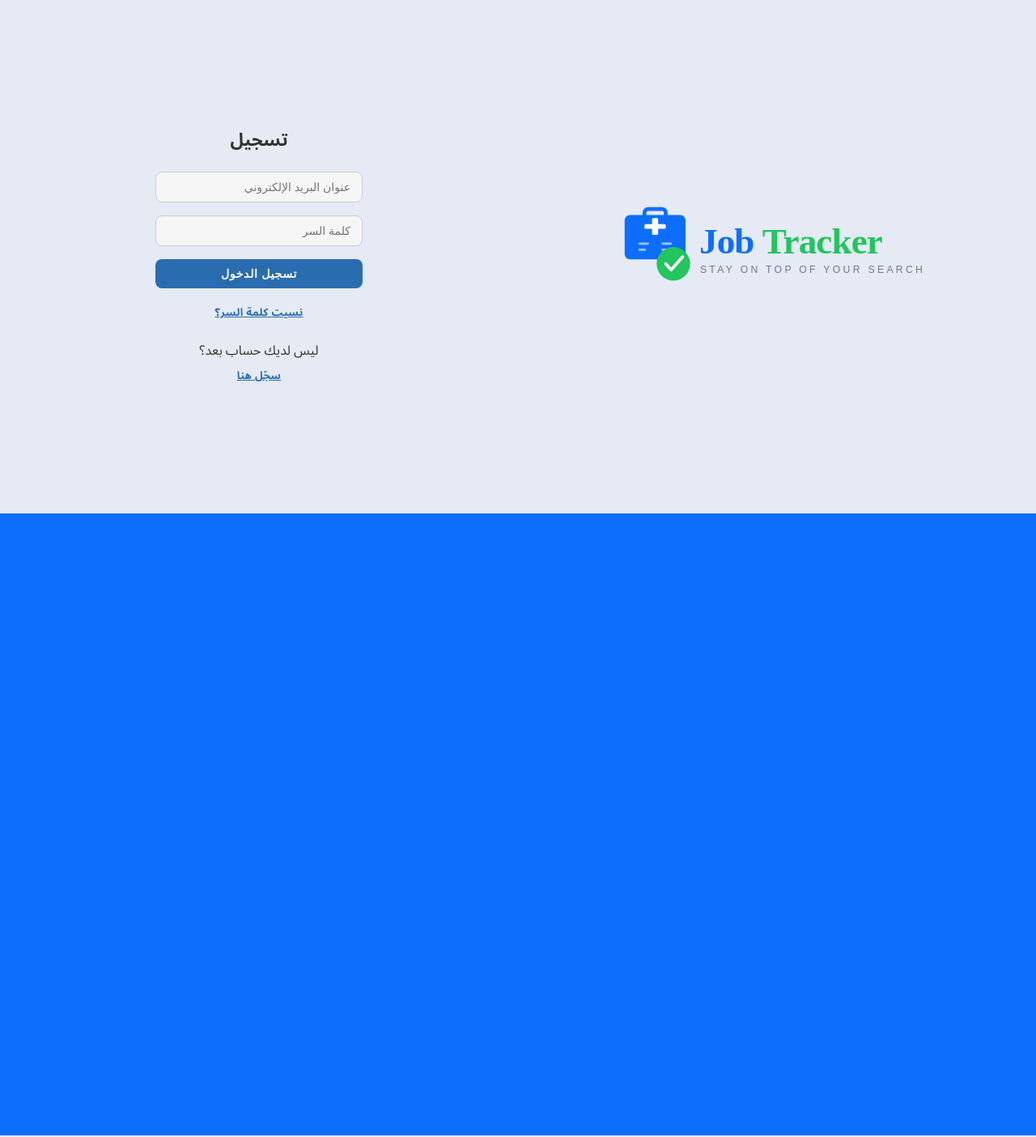
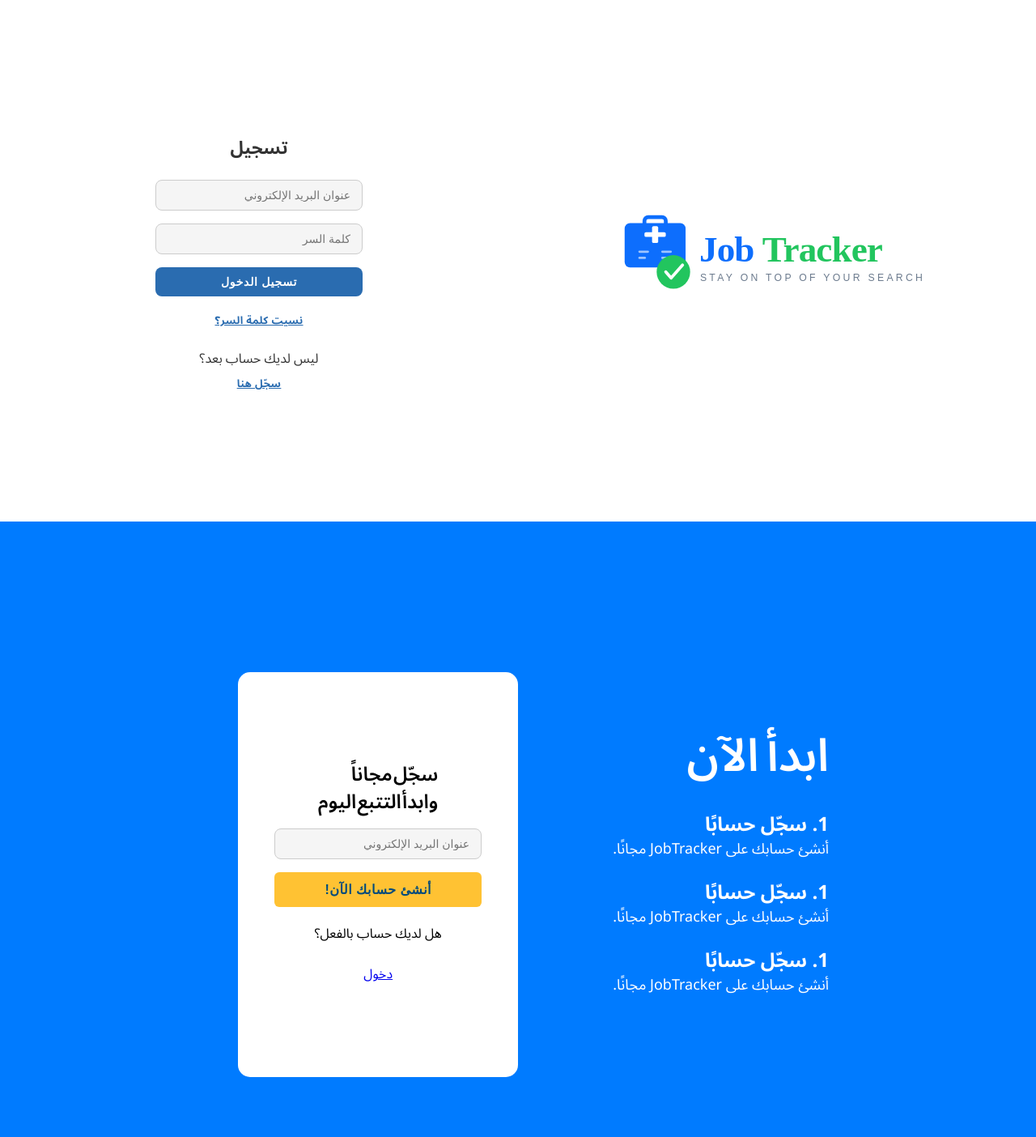
Before and after one commit to ahmed-alawlaqi25/JobApplicationTracker, a Flask app: page / in a window 1280 px wide. Shown: the part 1640-3044 px from the top of the page at 81% size. Run offline with Flask 3, Linux system fonts and the light colour scheme; some libraries are stand-ins or nearby versions.

Commit message:
work on action section

```diff
--- a/app/static/style.css
+++ b/app/static/style.css
@@ -12,19 +12,12 @@ body {
     background-repeat: no-repeat;
     background-size: cover;
     font-family: "Noto Sans Arabic", sans-serif;
-    background-color: #e5eaf5;
 }
 
 li {
     list-style: none;
 }
 
-a {
-    text-decoration: none;
-    color: #333;
-    font-size: 1.2rem;
-    font-weight: bold;
-}
 
 h1 {
     word-spacing: -5px;
@@ -106,6 +99,11 @@ header {
 .links a {
     display: block;
     padding: 12px 16px;
+    text-decoration: none;
+    color: #333;
+    font-size: 1.2rem;
+    font-weight: bold;
+
 }
 
 
@@ -175,11 +173,20 @@ header {
     text-decoration: none;
     transition: all .3s;
     box-shadow: 0 1px 2px #1018280d;
+    display: block;
+
+
 }
 
 .action-button:hover {
-    background-color: #0d6efd;
+    background-color: #0056b3;
     color: white;
+}
+
+#nav-logo {
+    display: block;
+    width: 100%;
+    height: 100%;
 }
 
 .overlay-button {
@@ -484,16 +491,103 @@ header {
 
 /*action-section*/
 #action-section {
-    background-color: #0d6efd;
-    height: 96vh;
+    background-color: #007bff;
+    min-height: 95vh;
+    height: auto;
+    display: flex;
+    justify-content: center;
+    align-items: center;
+    padding: 40px 20px;
 }
 
-.section-wrapper-action {
+.action-section-wrapper {
+    width: 100%;
+    max-width: 800px;
+    margin-left: auto;
+    margin-right: auto;
+    padding-left: 16px;
+    padding-right: 16px;
+    padding-top: 7rem;
     display: grid;
     grid-template-columns: 1fr 1fr;
-    gap: 1rem;
+    align-items: center;
+
+}
+
+.right-action-card {
+    color: white;
+    display: flex;
+    flex-direction: column;
+    align-self: center;
+}
+
+.call-to-action {
+    font-size: 3.5rem;
+    font-weight: 600;
+    margin-bottom: 40px;
+
+}
+
+.action-list {
+    font-size: 1.125rem;
+    margin-bottom: 25px;
+    line-height: 1.4;
+}
+
+.action-list-span {
+    font-size: 1.5rem;
+    font-weight: 700;
+    display: block;
+}
+
+.registration-card {
+    display: flex;
+    flex-direction: column;
     align-items: center;
     justify-content: center;
+    gap: 1rem;
+
+
+    width: 90%;
+    max-width: 400px;
+
+
+    height: auto;
+    min-height: 500px;
+    padding: 2rem;
+
+    background-color: white;
+    border-radius: 15px;
+    box-sizing: border-box;
+}
+
+.register-btn {
+    background-color: #ffc233;
+    color: #004a7c;
+
+
+    padding: 12px 24px;
+    width: 16rem;
+    max-width: 400px;
+
+
+    border: none;
+    border-radius: 6px;
+
+
+    font-size: 16px;
+    font-weight: bold;
+    text-transform: uppercase;
+    letter-spacing: 0.5px;
+
+
+    cursor: pointer;
+    transition: background-color 0.3s ease;
+}
+
+/* Hover state to match the second (darker) image */
+.register-btn:hover {
+    background-color: #d9a321; /* Darker gold/mustard shade */
 }
 
 @media (max-width: 960px) {
@@ -516,6 +610,14 @@ header {
     .section-wrapper {
         padding: 2rem 1.5rem;
     }
+
+    .action-section-wrapper {
+        display: flex;
+        flex-direction: column;
+        align-items: center;
+        justify-content: center;
+        gap: 1rem;
+    }
 }
 
 
--- a/app/templates/index.html
+++ b/app/templates/index.html
@@ -39,7 +39,7 @@
                 <li class="links"><a href="/">الرئيسية</a></li>
                 <li class="links"><a href="#">تعقب الوظيف</a></li>
                 <li class="links"><a href="#">إنشاء سيرة ذاتية</a></li>
-                <li class="action-button login overlay-button "><a href="/login">دخول</a></li>
+                <li class="action-button login overlay-button "><a id="nav-logo" href="/login">دخول</a></li>
             </div>
         </div>
     </div>
@@ -145,15 +145,39 @@
 
 <!-- ========================= action-section start ========================= -->
 <section id="action-section">
-    <div class="container section-wrapper-action">
-        <div class="right-action-card">
+    <div class="container">
+        <div class="action-section-wrapper">
+            <div class="right-action-card">
+                <h2 class="call-to-action">ابدأ الآن</h2>
+                <ul>
+                    <li class="action-list">
+                        <span class="action-list-span">1. سجّل حسابًا</span>
+                        أنشئ حسابك على JobTracker مجانًا.
+                    </li>
+                    <li class="action-list">
+                        <span class="action-list-span">1. سجّل حسابًا</span>
+                        أنشئ حسابك على JobTracker مجانًا.
+                    </li>
+                    <li class="action-list">
+                        <span class="action-list-span">1. سجّل حسابًا</span>
+                        أنشئ حسابك على JobTracker مجانًا.
+                    </li>
+                </ul>
+            </div>
+            <div class="registration-card">
+                <h3 class="call-to-action-register-card">سجّل مجاناً <br> وابدأ التتبع اليوم</h3>
+                <input class="login-input" placeholder="عنوان البريد الإلكتروني">
+                <button class=register-btn>أنشئ حسابك الآن!</button>
+                <span>هل لديك حساب بالفعل؟</span>
+                <a href="/login">دخول</a>
+            </div>
+        </div>
 
-        </div>
-        <div class="left-action-card">
-
-        </div>
     </div>
 </section>
+<footer>
+
+</footer>
 <script
         type="text/javascript"
         src="{{ url_for('static', filename='index.js') }}"
```
